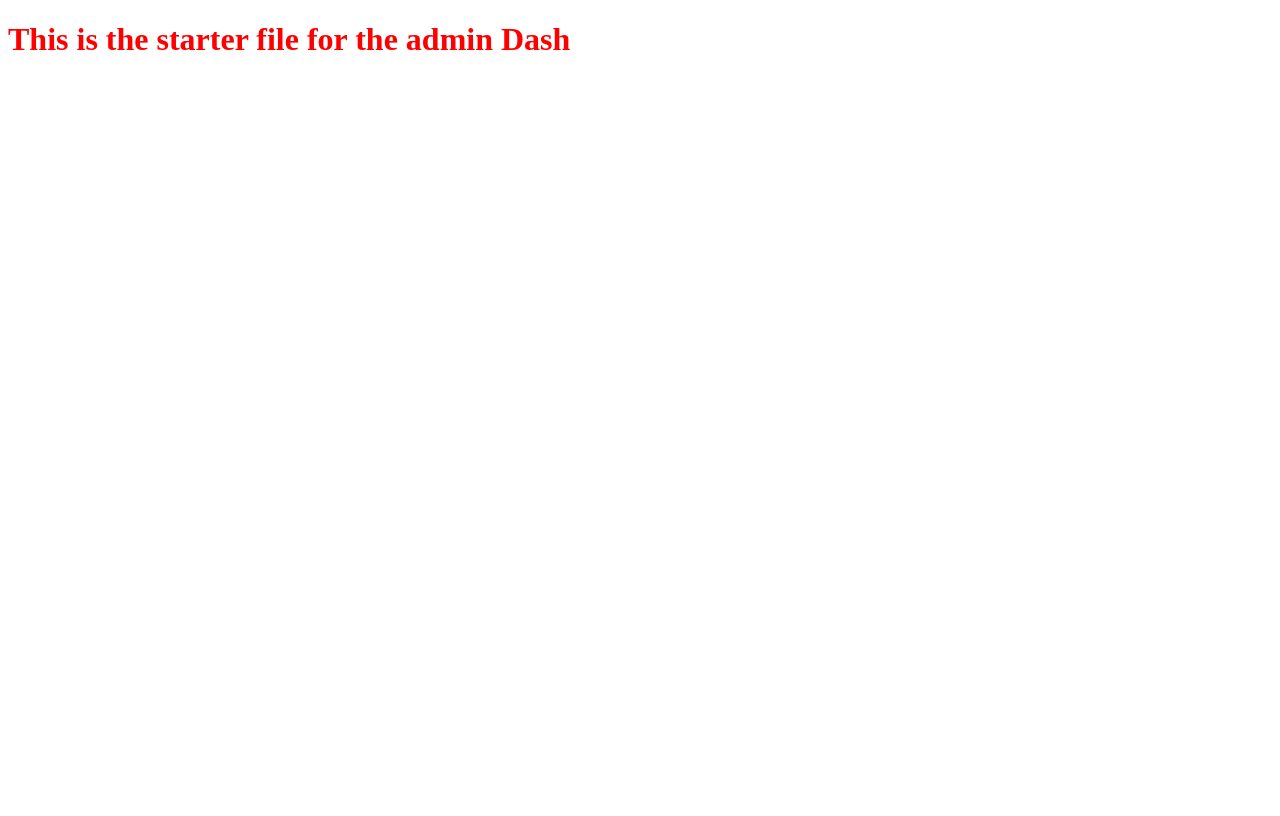
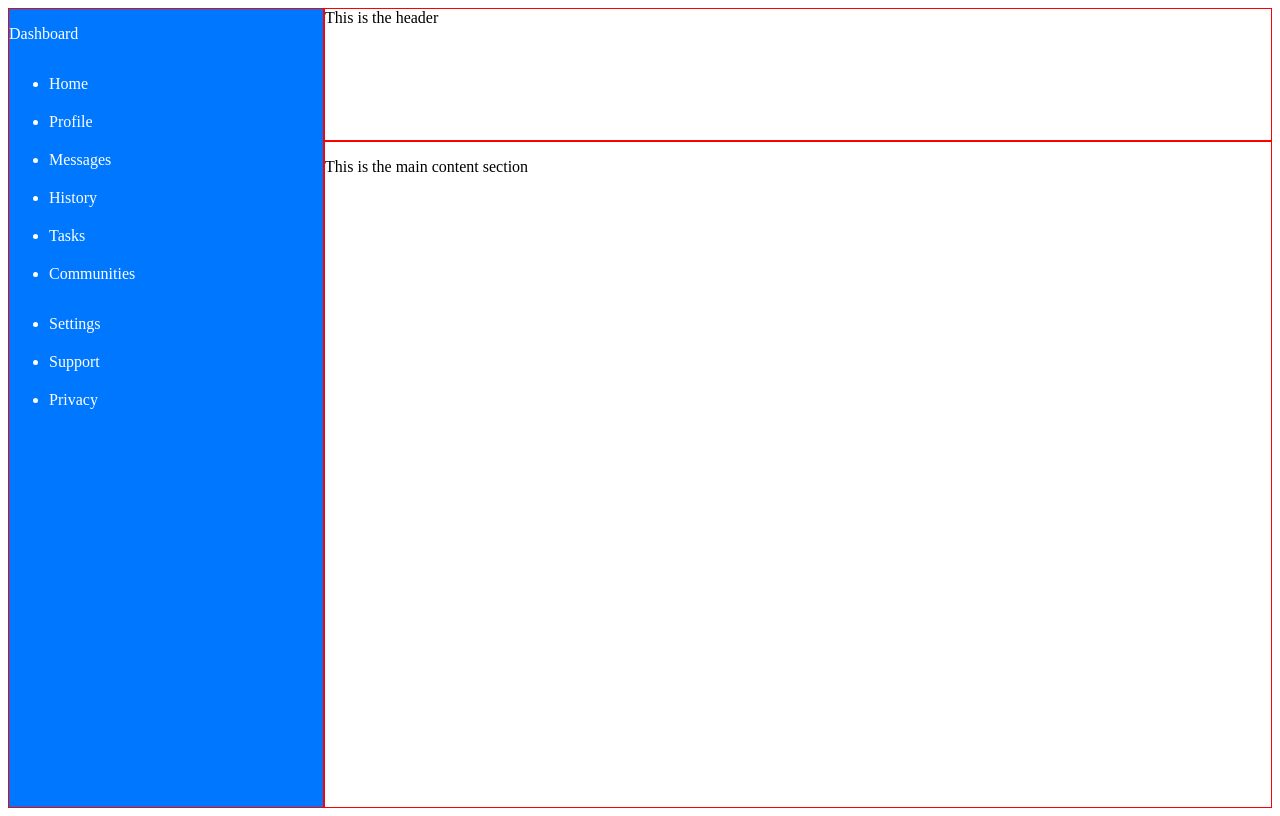
Before and after one commit to YoshiGuy2000/adminDash, a plain HTML site: page index.html in a window 1280 px wide. Drawn offline with Linux system fonts and the light colour scheme.

Commit message:
add new files and create baseline html

```diff
--- a/index.html
+++ b/index.html
@@ -9,8 +9,30 @@
 </head>
 
 <body>
-    <h1>This is the starter file for the admin Dash</h1>
-
+    <div class="whole_content">
+        <div class="header">
+            <p1>This is the header</p1>
+        </div>
+        <div class="main-content">
+            <p>This is the main content section</p>
+        </div>
+        <div class="sidebar">
+            <p class="lists">Dashboard</p>
+            <ul class="lists navList">
+                    <li>Home</li>
+                    <li>Profile</li>
+                    <li>Messages</li>
+                    <li>History</li>
+                    <li>Tasks</li>
+                    <li>Communities</li>
+            </ul>
+            <ul class="lists navList">
+                <li>Settings</li>
+                <li>Support</li>
+                <li>Privacy</li>
+            </ul>
+        </div>
+    </div>
 </body>
 
 </html>
--- a/style.css
+++ b/style.css
@@ -1,3 +1,29 @@
-h1 {
-    color: red;
+.whole_content {
+    height: 100vh;
 }
+
+
+.header, .main-content, .sidebar {
+    border: 1px solid red;
+}
+
+.whole_content {
+    display: grid;
+    grid-template-columns: 1fr 3fr;
+    grid-template-rows: 1fr 5fr auto;
+}
+
+.sidebar {
+    grid-row: 1 / 3;
+    display: flex;
+    flex-direction: column;
+    background-color: rgb(0, 119, 255) ;
+    color: white;
+}
+
+.lists {
+    display: grid;
+    grid-template-columns: 1;
+    grid-template-rows: auto;
+    grid-gap: 20px;
+}
```
Also changed, not shown: home-account.svg (added).
